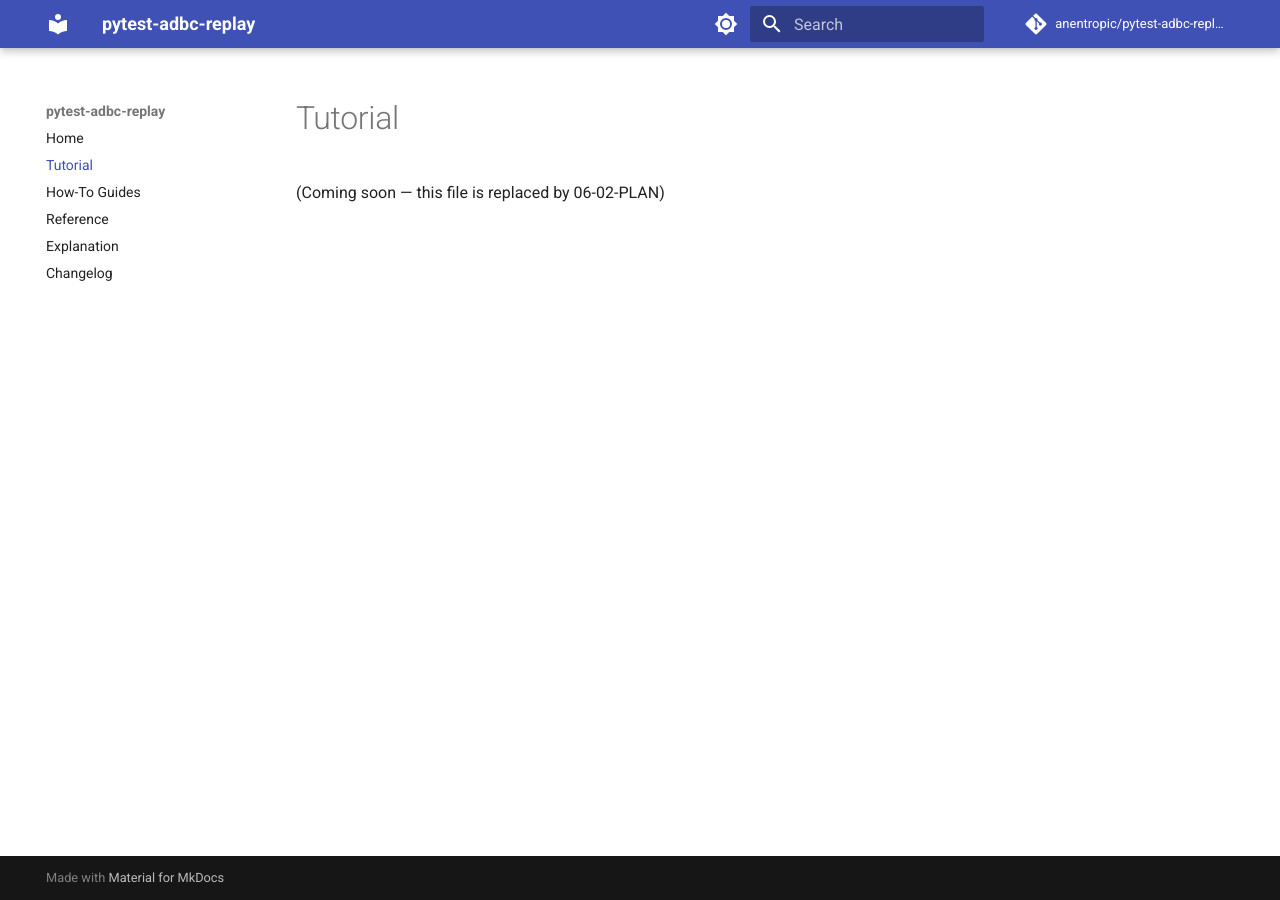
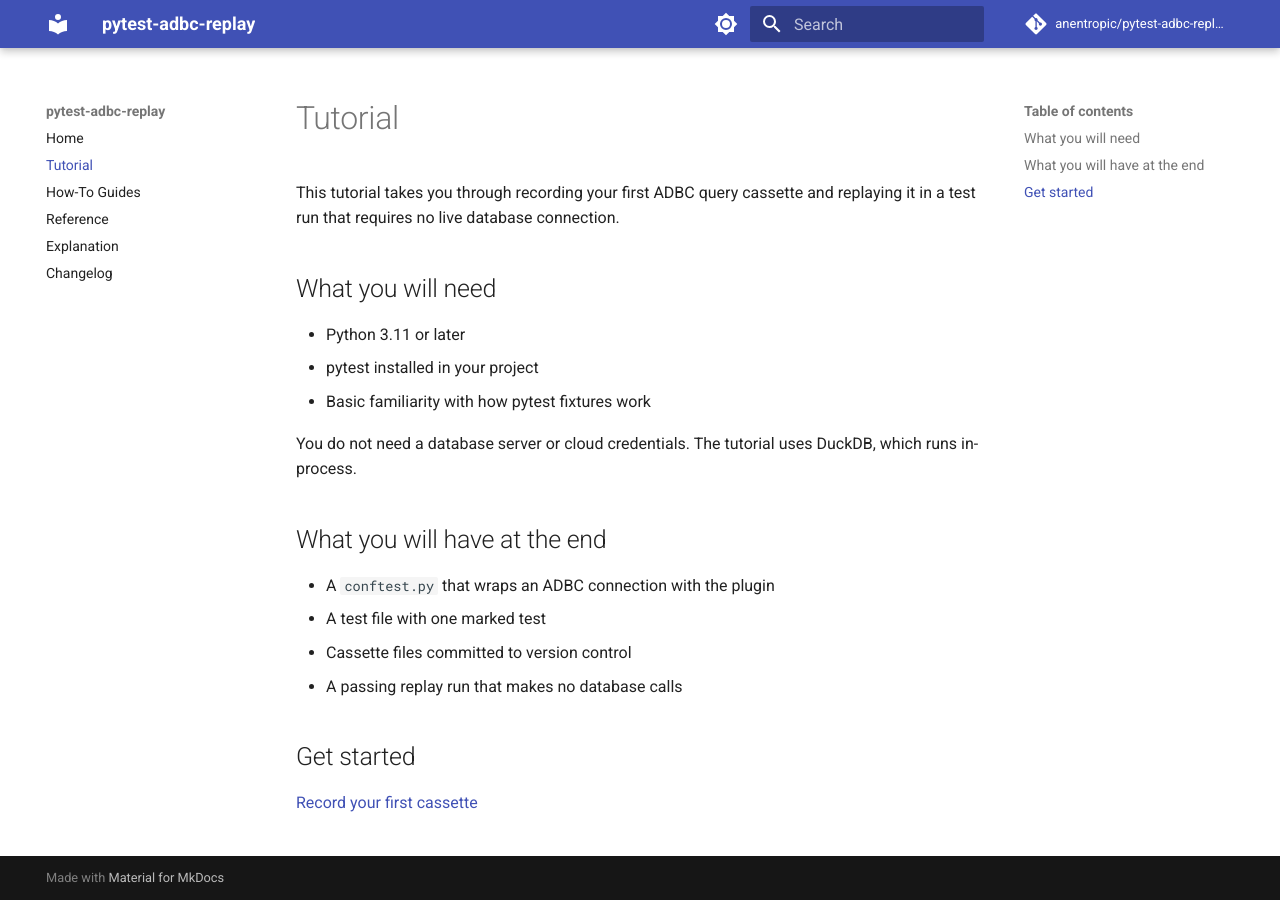
Before and after one commit to anentropic/pytest-adbc-replay, an MkDocs documentation site: the page built from docs/src/tutorial/index.md, in a window 1280 px wide. Built offline with MkDocs 1.6.1 and Material for MkDocs 9.7.7, drawn with Linux system fonts in a browser that asks for light colours; comment, search, counter and statistics services are not loaded.

Commit message:
docs(06-02): write tutorial section overview (index.md)
- Short orientation page: what the tutorial covers, prerequisites, end state
- Links to first-cassette.md walkthrough
- Second-person voice, humanizer review applied

Co-Authored-By: Claude Sonnet 4.6 <noreply@anthropic.com>

```diff
--- a/docs/src/tutorial/index.md
+++ b/docs/src/tutorial/index.md
@@ -1,3 +1,22 @@
 # Tutorial
 
-(Coming soon — this file is replaced by 06-02-PLAN)
+This tutorial takes you through recording your first ADBC query cassette and replaying it in a test run that requires no live database connection.
+
+## What you will need
+
+- Python 3.11 or later
+- pytest installed in your project
+- Basic familiarity with how pytest fixtures work
+
+You do not need a database server or cloud credentials. The tutorial uses DuckDB, which runs in-process.
+
+## What you will have at the end
+
+- A `conftest.py` that wraps an ADBC connection with the plugin
+- A test file with one marked test
+- Cassette files committed to version control
+- A passing replay run that makes no database calls
+
+## Get started
+
+[Record your first cassette](first-cassette.md)
```
